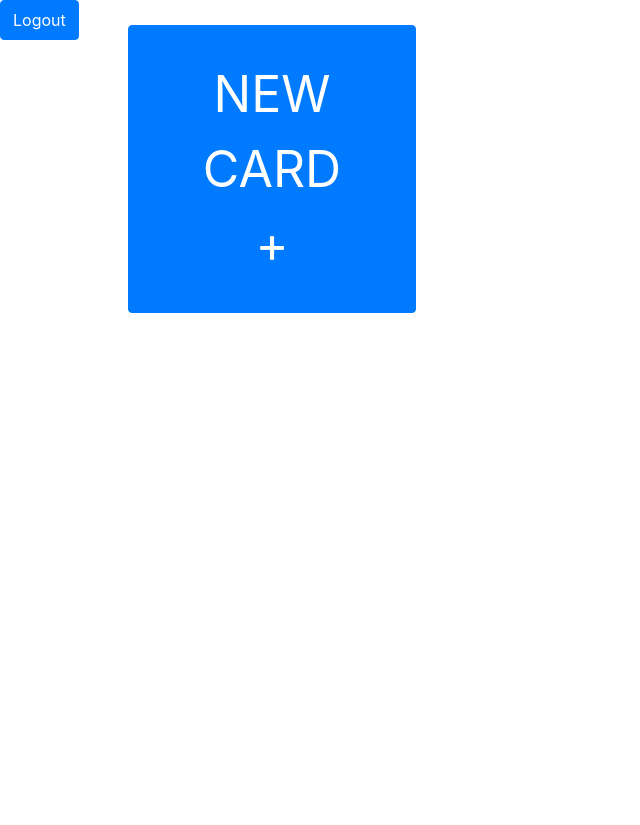
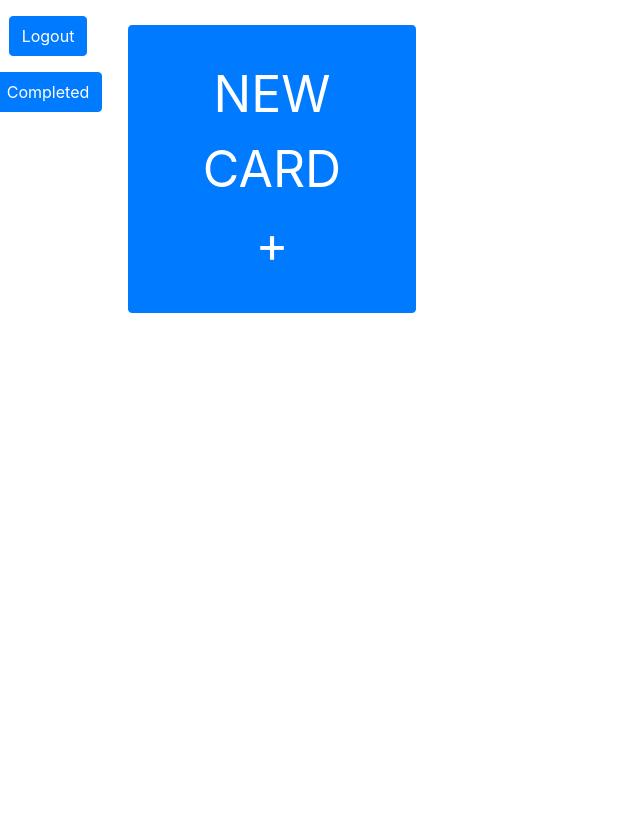
Before and after one commit to Nagum0/todo-app, a Flask app: page /home in a window 1280 px wide. Shown: the whole page, without its empty margins (0-640 px from the left). Run offline with Flask 3, Linux system fonts and the light colour scheme; the visitor is signed in with stand-in values (Sample User, id 1); data that the repository does not hold is empty.

Commit message:
Started work on /completed page.

```diff
--- a/app.py
+++ b/app.py
@@ -105,5 +105,12 @@ def home():
     else:
         return redirect(url_for("login"))
 
+# --------------------------- #
+#          COMPLETED          #
+# --------------------------- #
+@app.route("/completed")
+def completed():
+    return "<h1>Completed</h1>"
+
 if __name__ == "__main__":
     app.run(debug=True)
--- a/static/css/style.css
+++ b/static/css/style.css
@@ -51,10 +51,16 @@
 .home-nav {
     position: fixed;
 
-    /* background-color: aqua; */
-
     width: 5%;
     height: 100%;
+
+    display: flex;
+    flex-direction: column;
+    align-items: center;
+    gap: 1rem;
+
+    margin-top: 1rem;
+    margin-left: 1rem;
 }
 
 .todo-cards {
--- a/static/js/home.js
+++ b/static/js/home.js
@@ -71,9 +71,20 @@ document.addEventListener("DOMContentLoaded", () => {
     })
 })
 
-/* Navbar */
+// --------------------------- #
+//           NAVBAR            #
+// --------------------------- #
 const logout_btn = document.getElementById("logoutBtn")
 
 logout_btn.addEventListener("click", () => {
     window.location.href = "/logout"
 })
+
+// --------------------------- #
+//           CONFIRM           #
+// --------------------------- #
+const complete_btn = document.getElementById("completedBtn")
+
+complete_btn.addEventListener("click", () => {
+    window.location.href = "/completed"
+})
--- a/templates/home.html
+++ b/templates/home.html
@@ -13,6 +13,7 @@
         <!-- Navbar -->
         <nav class="home-nav">
             <button type="button" class="btn btn-primary icon" id="logoutBtn">Logout</button>
+            <button type="button" class="btn btn-primary icon" id="completedBtn">Completed</button>
         </nav>
 
         <!-- Todo cards -->
```
